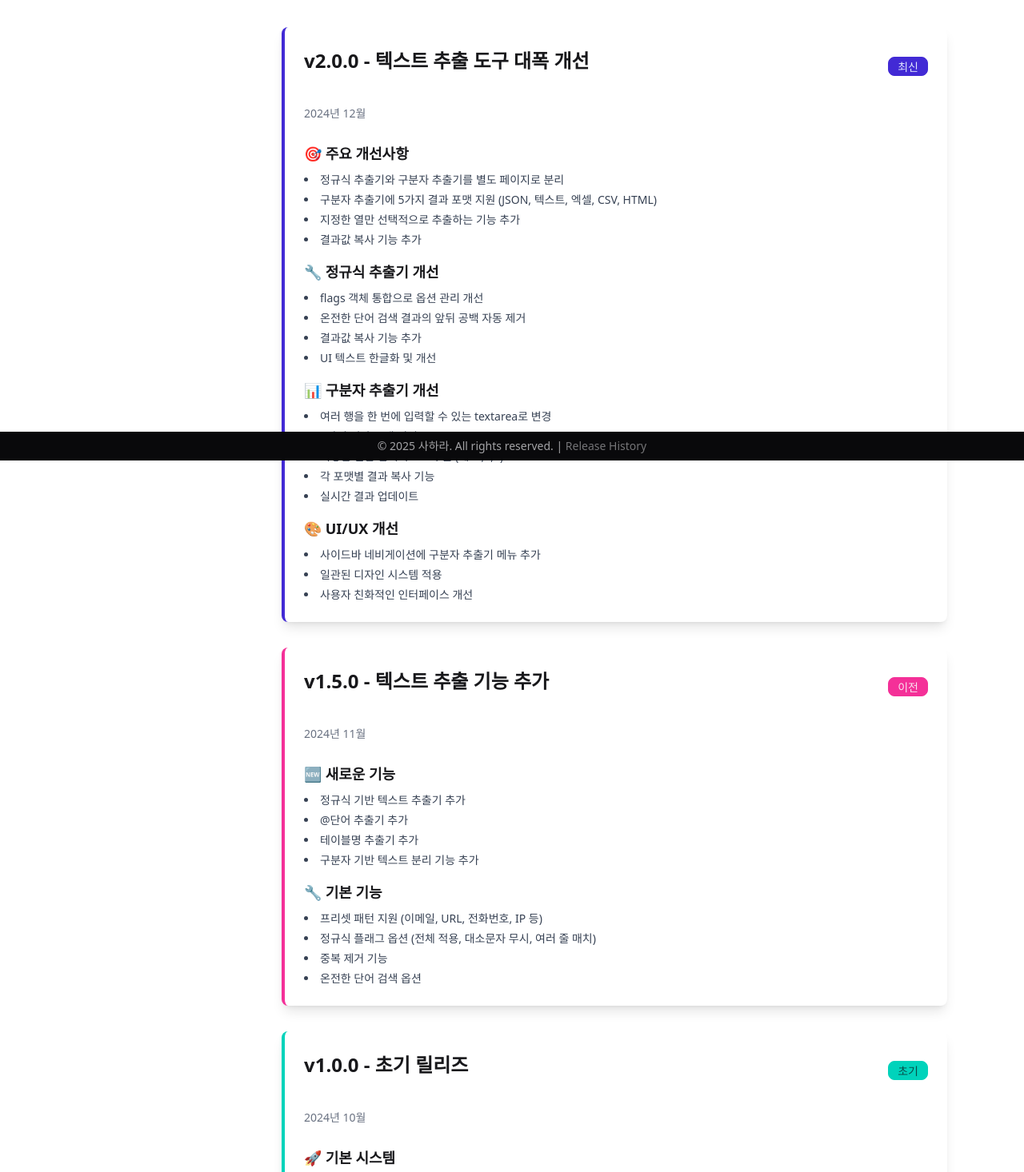
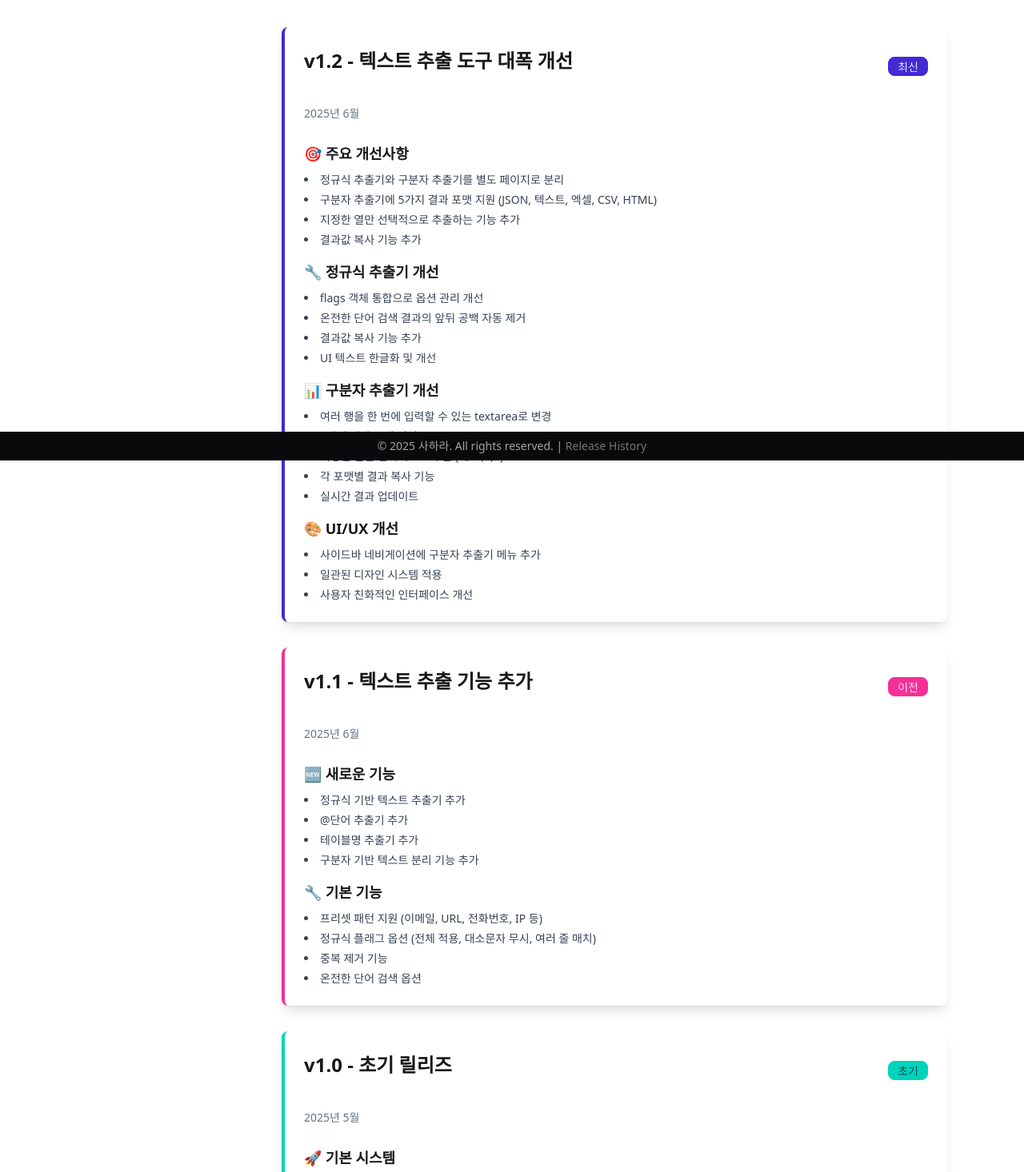
Before and after one commit to mrjung72/my-vite-vue3-sass-tailwind-app, a Vue app: page /release-history in a window 1280 px wide. Shown: the part 224-1690 px from the top of the page at 80% size. Built offline with nearby package versions, Linux system fonts and the light colour scheme.

Commit message:
개정이력 내용 수정

```diff
--- a/src/views/ReleaseHistoryView.vue
+++ b/src/views/ReleaseHistoryView.vue
@@ -10,10 +10,10 @@
       <div class="card bg-base-100 shadow-lg border-l-4 border-primary">
         <div class="card-body">
           <div class="flex items-center justify-between mb-4">
-            <h2 class="card-title text-2xl">v2.0.0 - 텍스트 추출 도구 대폭 개선</h2>
+            <h2 class="card-title text-2xl">v1.2 - 텍스트 추출 도구 대폭 개선</h2>
             <div class="badge badge-primary">최신</div>
           </div>
-          <div class="text-sm text-gray-500 mb-4">2024년 12월</div>
+          <div class="text-sm text-gray-500 mb-4">2025년 6월</div>
 
           <div class="space-y-4">
             <div>
@@ -63,10 +63,10 @@
       <div class="card bg-base-100 shadow-lg border-l-4 border-secondary">
         <div class="card-body">
           <div class="flex items-center justify-between mb-4">
-            <h2 class="card-title text-2xl">v1.5.0 - 텍스트 추출 기능 추가</h2>
+            <h2 class="card-title text-2xl">v1.1 - 텍스트 추출 기능 추가</h2>
             <div class="badge badge-secondary">이전</div>
           </div>
-          <div class="text-sm text-gray-500 mb-4">2024년 11월</div>
+          <div class="text-sm text-gray-500 mb-4">2025년 6월</div>
 
           <div class="space-y-4">
             <div>
@@ -95,10 +95,10 @@
       <div class="card bg-base-100 shadow-lg border-l-4 border-accent">
         <div class="card-body">
           <div class="flex items-center justify-between mb-4">
-            <h2 class="card-title text-2xl">v1.0.0 - 초기 릴리즈</h2>
+            <h2 class="card-title text-2xl">v1.0 - 초기 릴리즈</h2>
             <div class="badge badge-accent">초기</div>
           </div>
-          <div class="text-sm text-gray-500 mb-4">2024년 10월</div>
+          <div class="text-sm text-gray-500 mb-4">2025년 5월</div>
 
           <div class="space-y-4">
             <div>
```
